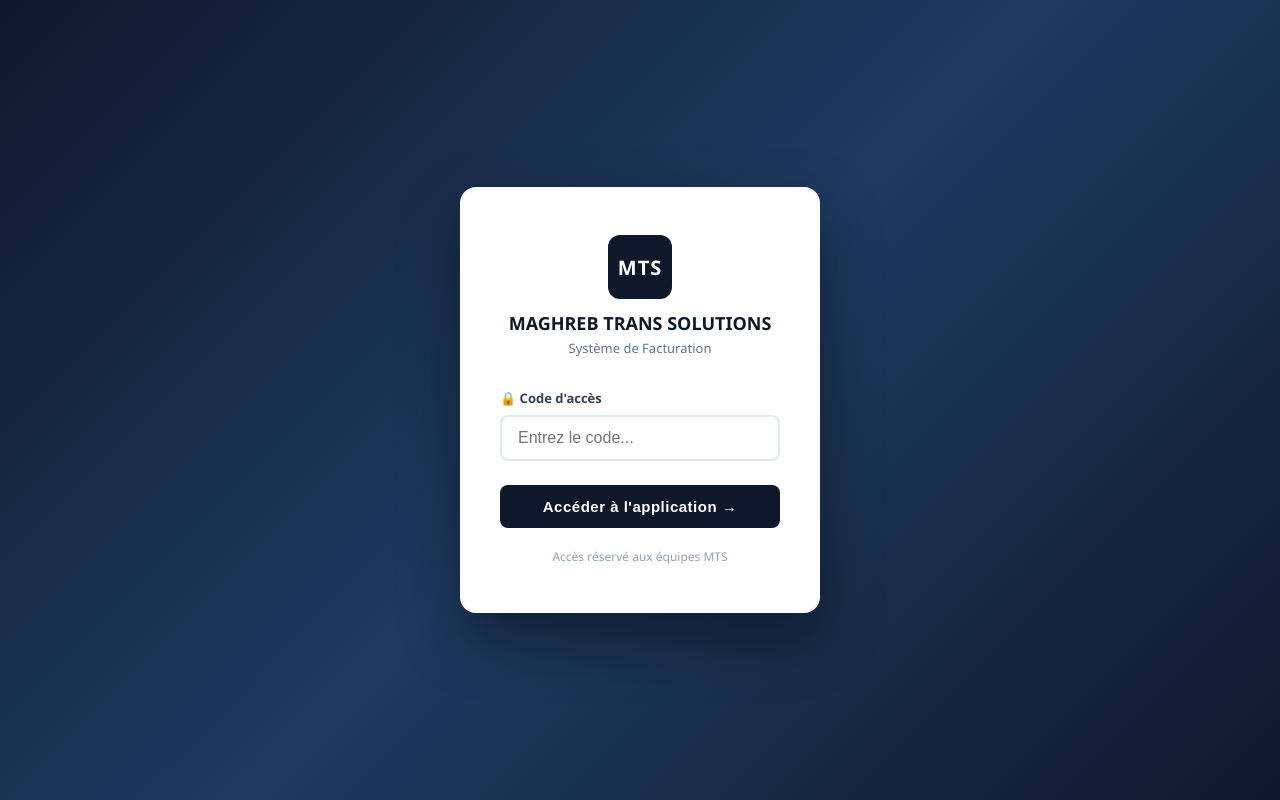
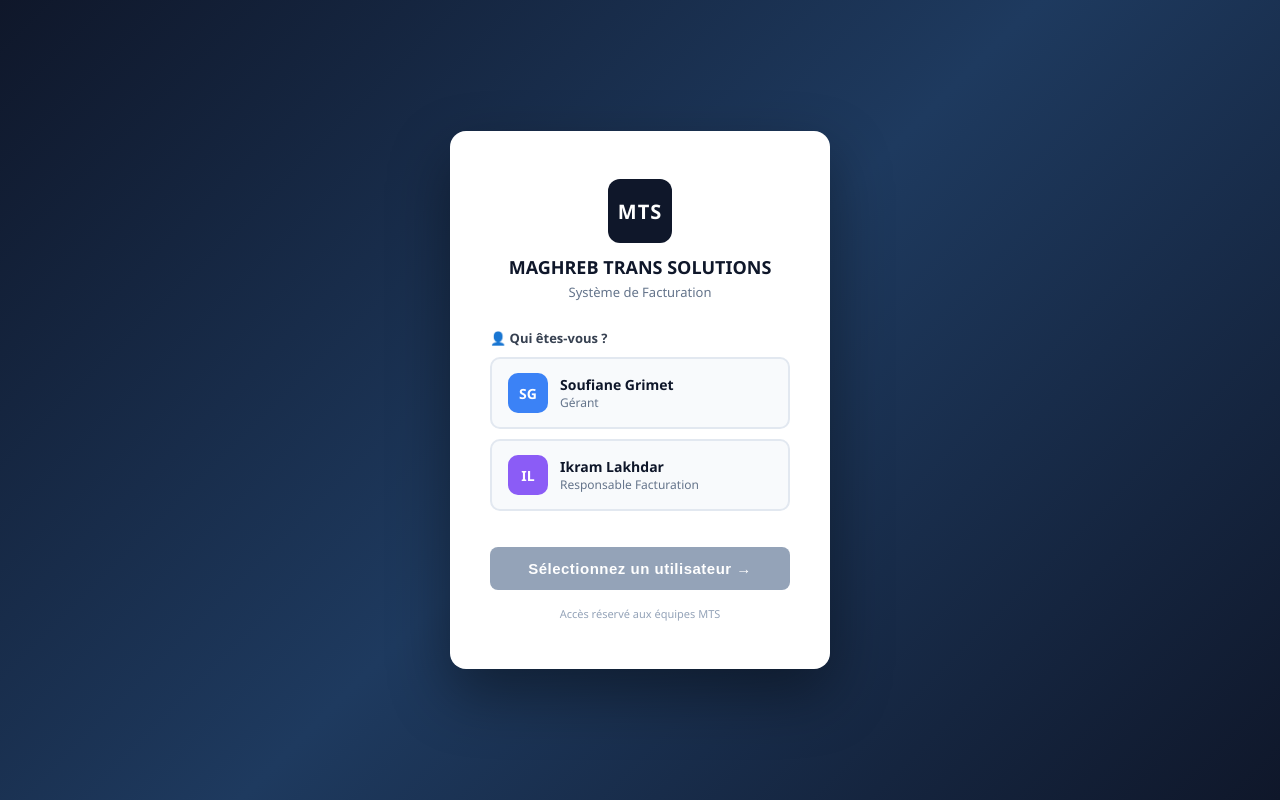
Before and after one commit to soufianegrimet-stack/facturation-ti, a React (Vite) app: page / in a window 1280 px wide. Built offline with nearby package versions, Linux system fonts and the light colour scheme.

Commit message:
Sessions utilisateurs SG + IL

```diff
--- a/src/App.jsx
+++ b/src/App.jsx
@@ -1,21 +1,25 @@
 import { useState, useEffect } from "react";
 
-// ─── MOT DE PASSE ─────────────────────────────────────────────────────────────
-const APP_PASSWORD = "MTS2024";
+// ─── UTILISATEURS ─────────────────────────────────────────────────────────────
+const USERS = [
+  { id: "soufiane", nom: "Soufiane Grimet", role: "Gérant", password: "MTS2024", color: "#3b82f6", initiales: "SG" },
+  { id: "ikram",    nom: "Ikram Lakhdar",   role: "Responsable Facturation", password: "IKRAM2024", color: "#8b5cf6", initiales: "IL" },
+];
 
 function LoginScreen({ onLogin }) {
-  const [code, setCode] = useState("");
-  const [error, setError] = useState(false);
-  const [shake, setShake] = useState(false);
+  const [selected, setSelected] = useState(null);
+  const [password, setPassword] = useState("");
+  const [error, setError]       = useState(false);
+  const [shake, setShake]       = useState(false);
 
   const handleSubmit = () => {
-    if (code === APP_PASSWORD) {
+    if (!selected) return;
+    if (password === selected.password) {
       sessionStorage.setItem("mts_auth", "1");
-      onLogin();
+      sessionStorage.setItem("mts_user", JSON.stringify(selected));
+      onLogin(selected);
     } else {
-      setError(true);
-      setShake(true);
-      setCode("");
+      setError(true); setShake(true); setPassword("");
       setTimeout(() => setShake(false), 500);
     }
   };
@@ -26,7 +30,7 @@ function LoginScreen({ onLogin }) {
       display: "flex", alignItems: "center", justifyContent: "center", fontFamily: "'Segoe UI', sans-serif"
     }}>
       <div style={{
-        background: "white", borderRadius: 16, padding: "48px 40px", width: 360,
+        background: "white", borderRadius: 16, padding: "48px 40px", width: 380,
         boxShadow: "0 25px 60px rgba(0,0,0,0.4)",
         animation: shake ? "shake 0.4s ease" : "none"
       }}>
@@ -40,63 +44,71 @@ function LoginScreen({ onLogin }) {
           }
         `}</style>
 
-        {/* Logo MTS */}
-        <div style={{ textAlign: "center", marginBottom: 32 }}>
-          <div style={{
-            width: 64, height: 64, background: "#0f172a", borderRadius: 12,
-            display: "inline-flex", alignItems: "center", justifyContent: "center",
-            marginBottom: 12
-          }}>
-            <span style={{ color: "white", fontWeight: 900, fontSize: 20, letterSpacing: 1 }}>MTS</span>
+        {/* Logo */}
+        <div style={{ textAlign: "center", marginBottom: 28 }}>
+          <div style={{ width:64, height:64, background:"#0f172a", borderRadius:12, display:"inline-flex", alignItems:"center", justifyContent:"center", marginBottom:12 }}>
+            <span style={{ color:"white", fontWeight:900, fontSize:20, letterSpacing:1 }}>MTS</span>
           </div>
-          <div style={{ fontSize: 18, fontWeight: 700, color: "#0f172a" }}>MAGHREB TRANS SOLUTIONS</div>
-          <div style={{ fontSize: 13, color: "#64748b", marginTop: 4 }}>Système de Facturation</div>
+          <div style={{ fontSize:18, fontWeight:700, color:"#0f172a" }}>MAGHREB TRANS SOLUTIONS</div>
+          <div style={{ fontSize:13, color:"#64748b", marginTop:4 }}>Système de Facturation</div>
         </div>
 
-        {/* Champ code */}
-        <div style={{ marginBottom: 8 }}>
-          <label style={{ display: "block", fontSize: 13, fontWeight: 600, color: "#374151", marginBottom: 8 }}>
-            🔒 Code d'accès
+        {/* Choix utilisateur */}
+        <div style={{ marginBottom:20 }}>
+          <div style={{ fontSize:13, fontWeight:600, color:"#374151", marginBottom:10 }}>👤 Qui êtes-vous ?</div>
+          <div style={{ display:"flex", flexDirection:"column", gap:10 }}>
+            {USERS.map(u => (
+              <div key={u.id} onClick={() => { setSelected(u); setError(false); setPassword(""); }}
+                style={{
+                  padding:"14px 16px", borderRadius:10, cursor:"pointer", display:"flex", alignItems:"center", gap:12,
+                  border: selected?.id === u.id ? `2px solid ${u.color}` : "2px solid #e2e8f0",
+                  background: selected?.id === u.id ? `${u.color}10` : "#f8fafc",
+                  transition:"all 0.15s"
+                }}>
+                <div style={{ width:40, height:40, borderRadius:10, background:u.color, color:"white", display:"flex", alignItems:"center", justifyContent:"center", fontWeight:800, fontSize:14, flexShrink:0 }}>
+                  {u.initiales}
+                </div>
+                <div>
+                  <div style={{ fontWeight:700, color:"#0f172a", fontSize:14 }}>{u.nom}</div>
+                  <div style={{ fontSize:12, color:"#64748b" }}>{u.role}</div>
+                </div>
+                {selected?.id === u.id && <span style={{ marginLeft:"auto", color:u.color, fontSize:18 }}>✓</span>}
+              </div>
+            ))}
+          </div>
+        </div>
+
+        {/* Mot de passe */}
+        {selected && (
+          <div style={{ marginBottom:8 }}>
+            <label style={{ display:"block", fontSize:13, fontWeight:600, color:"#374151", marginBottom:8 }}>
+              🔒 Mot de passe
             </label>
             <input
-            type="password"
-            value={code}
-            onChange={e => { setCode(e.target.value); setError(false); }}
+              type="password" value={password} autoFocus
+              onChange={e => { setPassword(e.target.value); setError(false); }}
               onKeyDown={e => e.key === "Enter" && handleSubmit()}
-            placeholder="Entrez le code..."
-            autoFocus
+              placeholder="Entrez votre mot de passe..."
               style={{
-              width: "100%", padding: "12px 16px", fontSize: 16, borderRadius: 8,
-              border: error ? "2px solid #ef4444" : "2px solid #e2e8f0",
-              outline: "none", boxSizing: "border-box",
-              background: error ? "#fef2f2" : "white",
-              transition: "border 0.2s"
+                width:"100%", padding:"12px 16px", fontSize:15, borderRadius:8, boxSizing:"border-box",
+                border: error ? "2px solid #ef4444" : `2px solid ${selected.color}`,
+                outline:"none", background: error ? "#fef2f2" : "white"
               }}
             />
-          {error && (
-            <div style={{ color: "#ef4444", fontSize: 13, marginTop: 6, fontWeight: 500 }}>
-              ❌ Code incorrect. Veuillez réessayer.
+            {error && <div style={{ color:"#ef4444", fontSize:13, marginTop:6, fontWeight:500 }}>❌ Mot de passe incorrect.</div>}
           </div>
         )}
-        </div>
 
-        <button
-          onClick={handleSubmit}
+        <button onClick={handleSubmit} disabled={!selected}
           style={{
-            width: "100%", padding: "13px", background: "#0f172a", color: "white",
-            border: "none", borderRadius: 8, fontSize: 15, fontWeight: 700,
-            cursor: "pointer", marginTop: 16, letterSpacing: 0.5,
-            transition: "background 0.2s"
-          }}
-          onMouseOver={e => e.target.style.background = "#1e293b"}
-          onMouseOut={e => e.target.style.background = "#0f172a"}
-        >
-          Accéder à l'application →
+            width:"100%", padding:"13px", background: selected ? selected.color : "#94a3b8",
+            color:"white", border:"none", borderRadius:8, fontSize:15, fontWeight:700,
+            cursor: selected ? "pointer" : "not-allowed", marginTop:16, letterSpacing:0.5
+          }}>
+          {selected ? `Connexion — ${selected.nom}` : "Sélectionnez un utilisateur"} →
         </button>
 
-        <div style={{ textAlign: "center", marginTop: 20, fontSize: 12, color: "#94a3b8" }}>
-          Accès réservé aux équipes MTS
-        </div>
+        <div style={{ textAlign:"center", marginTop:16, fontSize:11, color:"#94a3b8" }}>Accès réservé aux équipes MTS</div>
       </div>
     </div>
   );
@@ -152,7 +164,7 @@ function calcHT(inv) { return inv.lignes.reduce((s, l) => s + (Number(l.qte)||0)
 function calcTotal(inv) { const ht = calcHT(inv); return inv.tva ? ht * 1.2 : ht; }
 
 // ─── MAIN APP ─────────────────────────────────────────────────────────────────
-function MainApp({ onLogout }) {
+function MainApp({ onLogout, currentUser }) {
   const [clients, setClients] = useLocalStorage("ti_clients", INIT_CLIENTS);
   const [invoices, setInvoices] = useLocalStorage("ti_invoices", INIT_INVOICES);
   const [view, setView] = useState("dashboard");
@@ -176,11 +188,15 @@ function MainApp({ onLogout }) {
   };
 
   function saveInvoice(inv) {
+    const now = new Date().toISOString();
+    const userInfo = currentUser ? { nom: currentUser.nom, initiales: currentUser.initiales, color: currentUser.color } : { nom: "Inconnu", initiales: "?", color: "#94a3b8" };
     if (invoices.find(i => i.id === inv.id)) {
-      setInvoices(invoices.map(i => i.id === inv.id ? inv : i));
+      const updated = { ...inv, modifie: { par: userInfo, le: now } };
+      setInvoices(invoices.map(i => i.id === inv.id ? updated : i));
       notify("Facture mise à jour ✓");
     } else {
-      setInvoices([inv, ...invoices]);
+      const created = { ...inv, cree: { par: userInfo, le: now } };
+      setInvoices([created, ...invoices]);
       notify("Facture créée ✓");
     }
     setEditingInvoice(null);
@@ -250,12 +266,22 @@ function MainApp({ onLogout }) {
         </nav>
         {sidebarOpen ? (
           <div style={S.sideFooter}>
+            {currentUser && (
+              <div style={{ display:"flex", alignItems:"center", gap:8, marginBottom:10, padding:"8px 10px", background:"#1e293b", borderRadius:8 }}>
+                <div style={{ width:32, height:32, borderRadius:8, background:currentUser.color, color:"white", display:"flex", alignItems:"center", justifyContent:"center", fontWeight:800, fontSize:12, flexShrink:0 }}>
+                  {currentUser.initiales}
+                </div>
+                <div>
+                  <div style={{ color:"#e2e8f0", fontSize:12, fontWeight:700 }}>{currentUser.nom}</div>
+                  <div style={{ color:"#64748b", fontSize:10 }}>{currentUser.role}</div>
+                </div>
+              </div>
+            )}
             <div style={{ color: "#475569", fontSize: 11 }}>Tanger · Maroc</div>
-            <div style={{ color: "#334155", fontSize: 10, marginTop: 2 }}>v1.0.0</div>
             <button
-              onClick={() => { sessionStorage.removeItem("mts_auth"); onLogout(); }}
+              onClick={() => { sessionStorage.removeItem("mts_auth"); sessionStorage.removeItem("mts_user"); onLogout(); }}
               style={{
-                marginTop: 10, width: "100%", padding: "7px", background: "#1e293b",
+                marginTop: 8, width: "100%", padding: "7px", background: "#1e293b",
                 color: "#94a3b8", border: "1px solid #334155", borderRadius: 6,
                 fontSize: 11, cursor: "pointer", fontWeight: 600
               }}
@@ -265,8 +291,13 @@ function MainApp({ onLogout }) {
           </div>
         ) : (
           <div style={{ padding: "12px 0", textAlign: "center" }}>
+            {currentUser && (
+              <div title={currentUser.nom} style={{ width:32, height:32, borderRadius:8, background:currentUser.color, color:"white", display:"flex", alignItems:"center", justifyContent:"center", fontWeight:800, fontSize:11, margin:"0 auto 8px" }}>
+                {currentUser.initiales}
+              </div>
+            )}
             <button
-              onClick={() => { sessionStorage.removeItem("mts_auth"); onLogout(); }}
+              onClick={() => { sessionStorage.removeItem("mts_auth"); sessionStorage.removeItem("mts_user"); onLogout(); }}
               title="Déconnexion"
               style={{ background: "none", border: "none", color: "#475569", cursor: "pointer", fontSize: 16 }}
             >🔒</button>
@@ -743,6 +774,23 @@ ${notesHTML}
         </div>
 
         {inv.notes && <div style={{ background:"#f8fafc", borderRadius:8, padding:"10px 14px", fontSize:12, color:"#64748b", marginBottom:16 }}><strong>Notes :</strong> {inv.notes}</div>}
+
+        {/* Traçabilité */}
+        <div style={{ display:"flex", gap:12, marginBottom:16, flexWrap:"wrap" }}>
+          {inv.cree && (
+            <div style={{ display:"flex", alignItems:"center", gap:8, background:"#f0fdf4", border:"1px solid #bbf7d0", borderRadius:8, padding:"6px 12px", fontSize:12 }}>
+              <div style={{ width:24, height:24, borderRadius:6, background:inv.cree.par.color, color:"white", display:"flex", alignItems:"center", justifyContent:"center", fontWeight:800, fontSize:10 }}>{inv.cree.par.initiales}</div>
+              <span style={{ color:"#166534" }}>Créé par <strong>{inv.cree.par.nom}</strong> · {new Date(inv.cree.le).toLocaleDateString("fr-FR", {day:"2-digit",month:"short",year:"numeric",hour:"2-digit",minute:"2-digit"})}</span>
+            </div>
+          )}
+          {inv.modifie && (
+            <div style={{ display:"flex", alignItems:"center", gap:8, background:"#eff6ff", border:"1px solid #bfdbfe", borderRadius:8, padding:"6px 12px", fontSize:12 }}>
+              <div style={{ width:24, height:24, borderRadius:6, background:inv.modifie.par.color, color:"white", display:"flex", alignItems:"center", justifyContent:"center", fontWeight:800, fontSize:10 }}>{inv.modifie.par.initiales}</div>
+              <span style={{ color:"#1e40af" }}>Modifié par <strong>{inv.modifie.par.nom}</strong> · {new Date(inv.modifie.le).toLocaleDateString("fr-FR", {day:"2-digit",month:"short",year:"numeric",hour:"2-digit",minute:"2-digit"})}</span>
+            </div>
+          )}
+        </div>
+
         <div style={{ textAlign:"center", color:"#94a3b8", fontSize:11, borderTop:"1px solid #e2e8f0", paddingTop:14 }}>
           Merci de votre confiance — MAGHREB TRANS SOLUTIONS SARL · RC 130319 · Tanger, Maroc
         </div>
@@ -1062,6 +1110,9 @@ const S = {
 // ─── ROOT APP ─────────────────────────────────────────────────────────────────
 export default function App() {
   const [authenticated, setAuthenticated] = useState(() => sessionStorage.getItem("mts_auth") === "1");
-  if (!authenticated) return <LoginScreen onLogin={() => setAuthenticated(true)} />;
-  return <MainApp onLogout={() => setAuthenticated(false)} />;
+  const [currentUser, setCurrentUser] = useState(() => {
+    try { return JSON.parse(sessionStorage.getItem("mts_user")) || null; } catch { return null; }
+  });
+  if (!authenticated) return <LoginScreen onLogin={(user) => { setAuthenticated(true); setCurrentUser(user); }} />;
+  return <MainApp onLogout={() => { sessionStorage.removeItem("mts_user"); setAuthenticated(false); setCurrentUser(null); }} currentUser={currentUser} />;
 }
```
Lines whose indentation alone changed are shown as unchanged.
